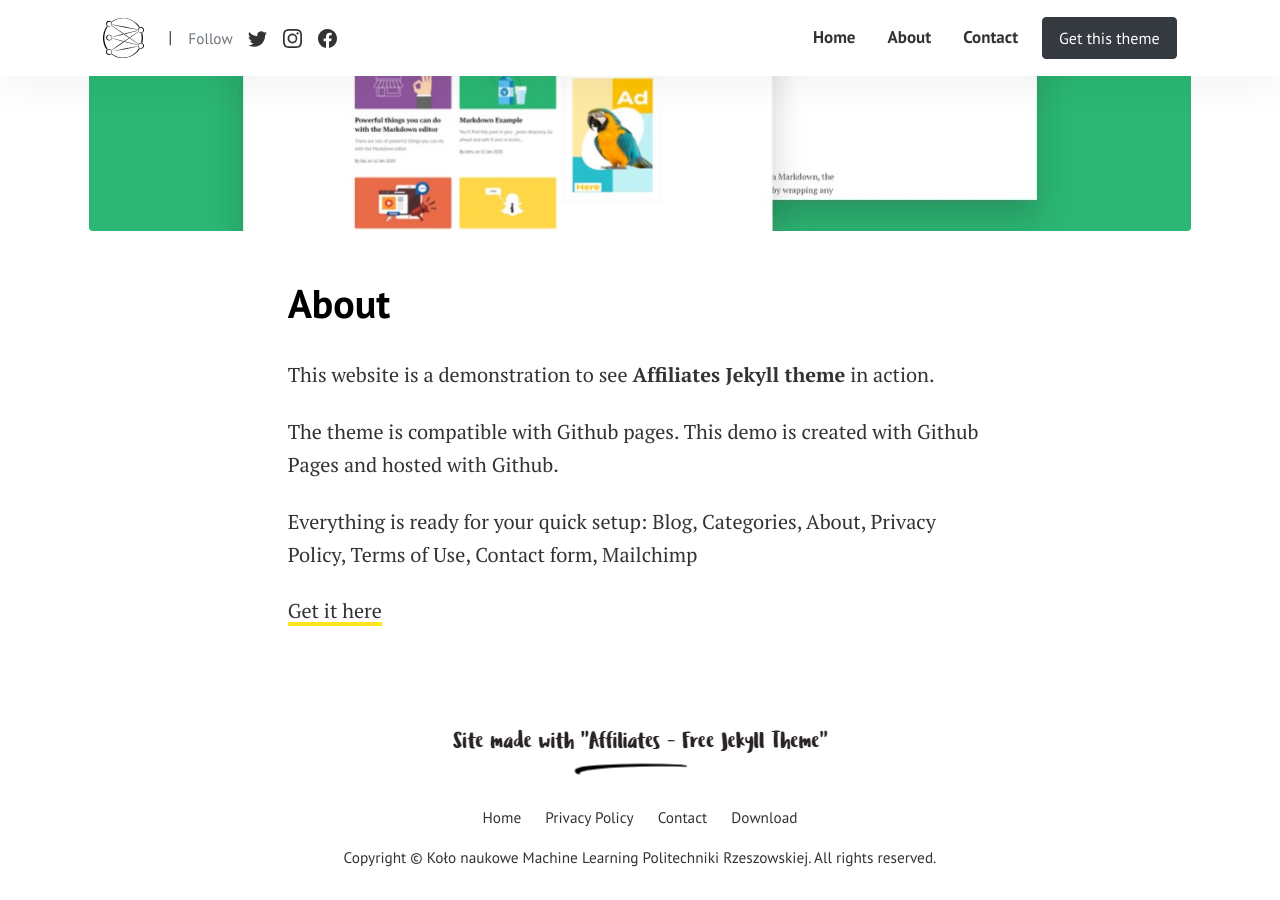
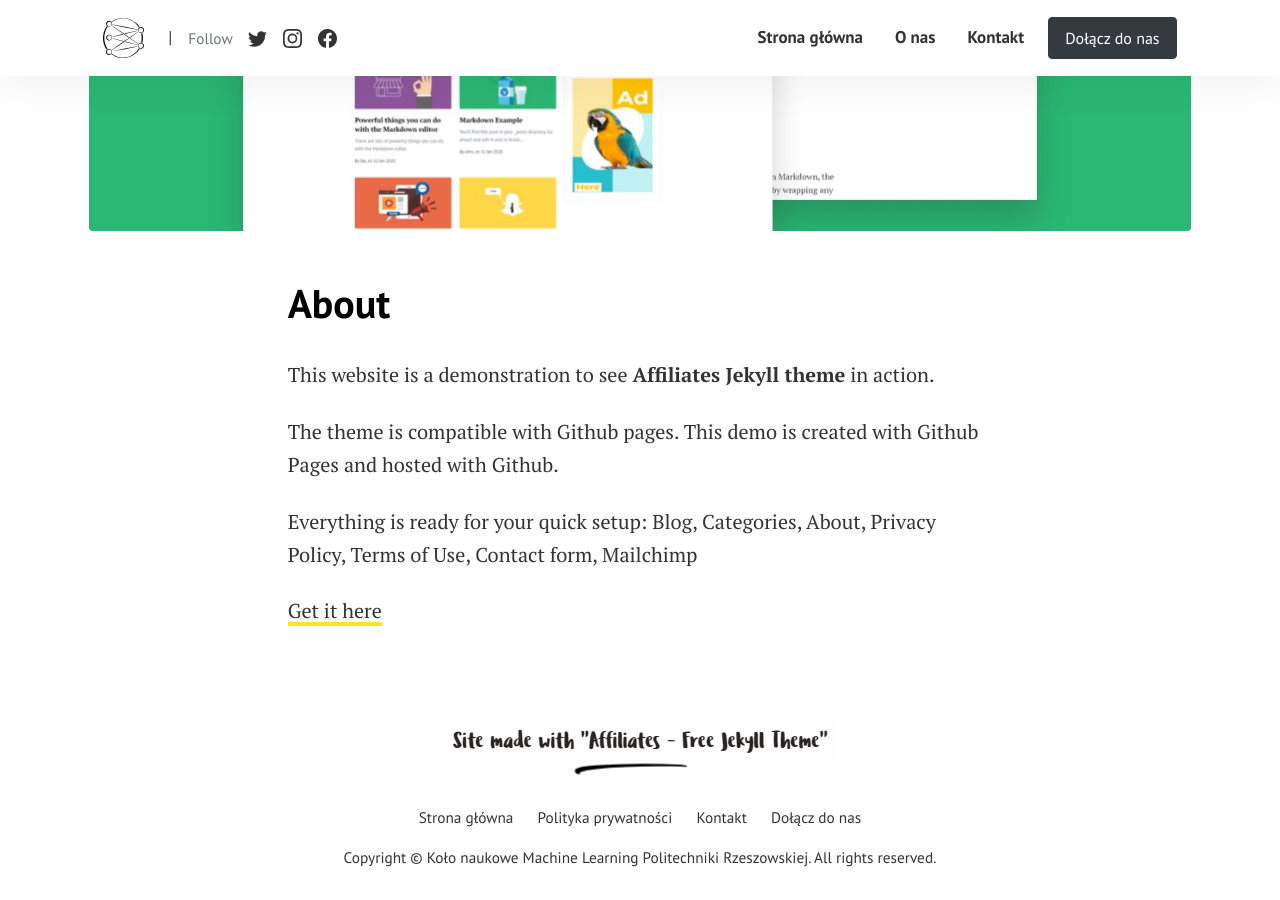
Before and after one commit to knmlprz/knml.edu.pl, a Jekyll site: the page built from pages/about.md, in a window 1280 px wide and 900 px high, scrolled down 504 px. Built offline with Jekyll 4.4.1, drawn with Linux system fonts in a browser that asks for light colours.

Commit message:
translation/menus.yml: Update menus to outs

```diff
--- a/_data/menus.yml
+++ b/_data/menus.yml
@@ -1,32 +1,32 @@
 # Top Menu
 topmenu:
 
-- title: Home
+- title: Strona główna
   url: ""
 
-- title: About
+- title: O nas
   url: "about/"
 
-- title: Contact
+- title: Kontakt
   url: "contact/"
 
-- title: Get this theme
-  url: https://bootstrapstarter.com/template-affiliates-bootstrap-jekyll/
+- title: Dołącz do nas
+  url: https://discord.gg/eXCbkKMK
   class: "ml-2 btn btn-dark text-white px-3"
   external: true
 
 # Footer Menu
 footermenu:
 
-- title: Home
+- title: Strona główna
   url: ""
 
-- title: Privacy Policy
+- title: Polityka prywatności
   url: "privacy-policy/"
 
-- title: Contact
+- title: Kontakt
   url: "contact/"
 
-- title: Download
-  url: https://bootstrapstarter.com/template-affiliates-bootstrap-jekyll/
+- title: Dołącz do nas
+  url: https://discord.gg/eXCbkKMK
   external: true
```
